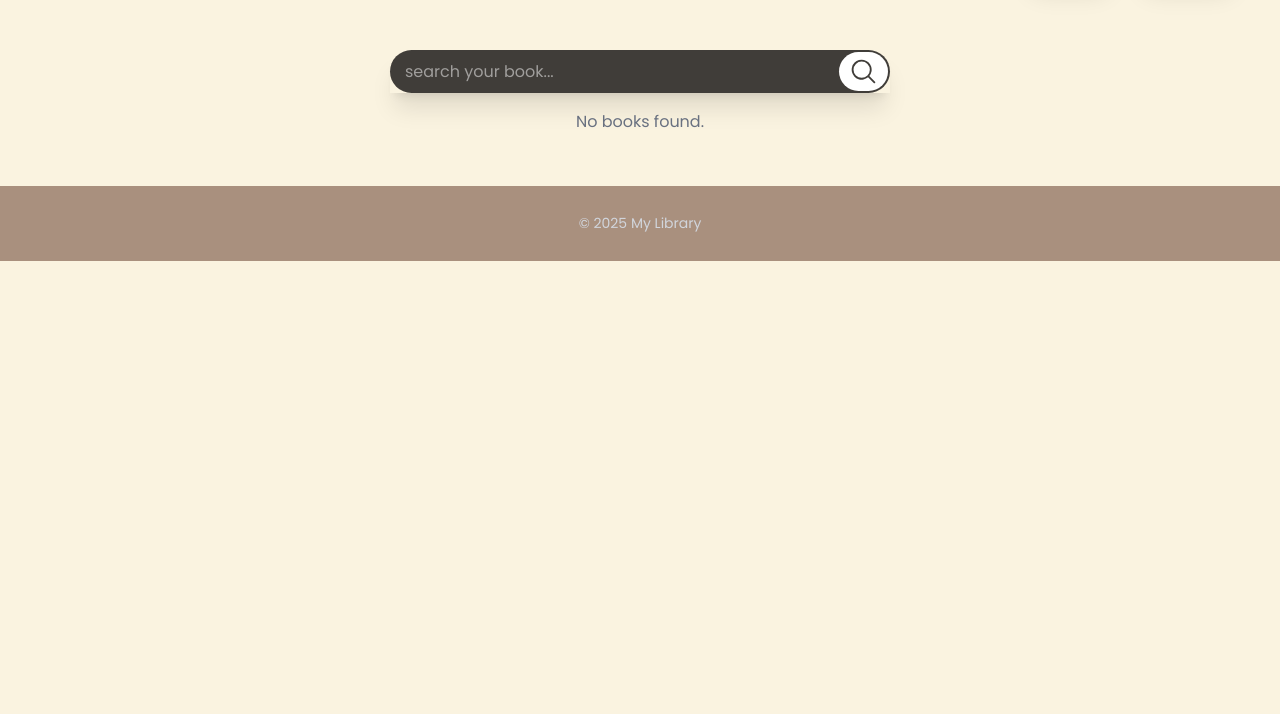
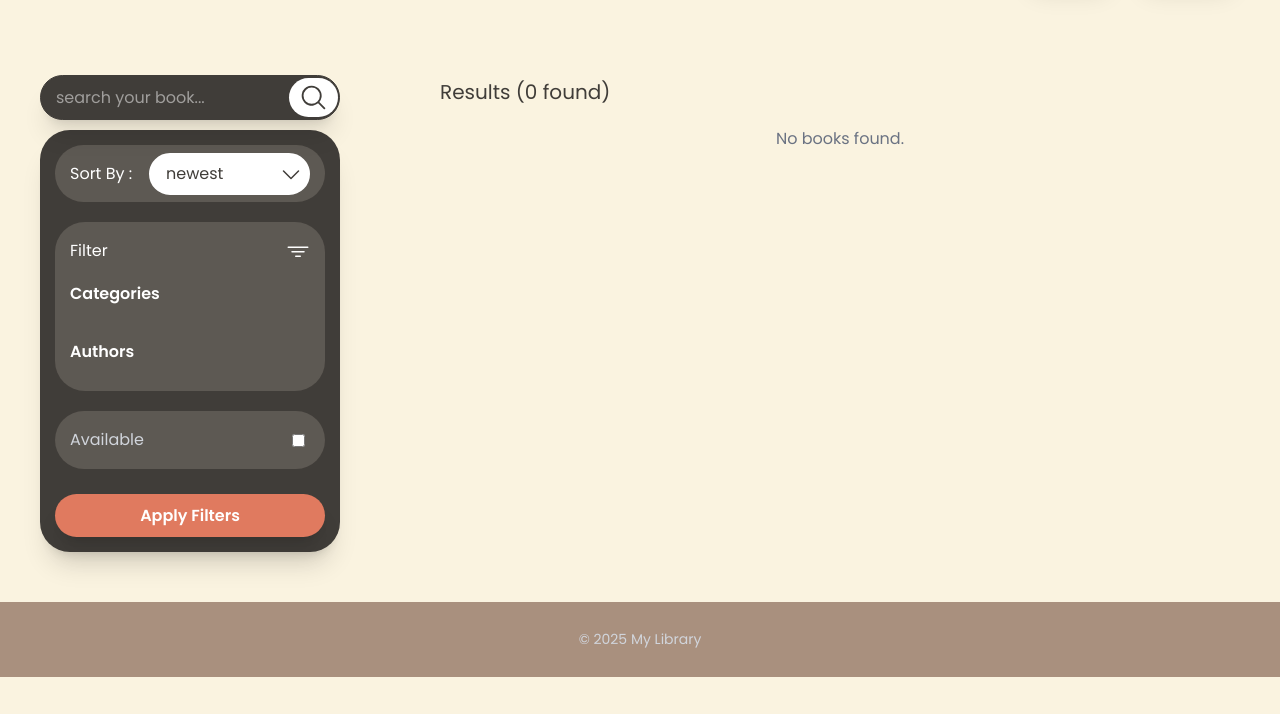
Before and after one commit to OlDeuS1/Borrow-Dee, a Django app: page /library/browse/ in a window 1280 px wide. Shown: the part 86-800 px from the top of the page. Run offline with Django 5.2, Linux system fonts and the light colour scheme; data that the repository does not hold is empty.

Commit message:
finish browse page, filter, sort, search

```diff
--- a/Borrow_Dee/library/templates/browse.html
+++ b/Borrow_Dee/library/templates/browse.html
@@ -1,22 +1,28 @@
-{% extends "layout.html" %}
+{% extends "layouts/layout.html" %}
 {% load static %}
 
-{% block title %} Home {% endblock %}
+{% block title %} Browse {% endblock %}
 
 {% block header %}
-    {% include "navigation.html" with active="browse" %}
+    {% include "layouts/navigation.html" with active="browse" %}
 {% endblock %}
 
 {% block content %}
-    {% include "searchComponent.html" %}
+    <div class="browse flex gap-40 mt-10 relative">
+        <form action="{% url 'browse' %}" method="get" class="max-w-[30rem] w-full sticky top-0 h-fit">
+            {% include "components/searchComponent.html" %}
+            {% include "components/filterComponent.html" with authors=authors categories=categories %}
+        </form>
+        <div class="browse__content w-full">
+            <div class="browse__results text-[2rem]">Results ({{ books.count }} found)</div>
             {% if books %}
-        <div class="books grid grid-cols-7 content-between gap-14 mt-12">
+                <div class="books grid grid-cols-5 content-between gap-14 mt-12">
                     {% for book in books %}
                         <div class="book text-center relative">
                             <img src="{% if book.image %}{{ book.image }}{% else %} {% static 'images/No_image_available.svg' %} {% endif %}" alt="{{ book.title }}">
                             <div class="book-detail flex flex-col justify-between items-center gap-1 mt-8">
                                 <div class="text-[1.6rem]">{{ book.title }}</div>
-                        <p class="text-[#E07A5F]">Rating : {% if book.avg_rating %} {{ book.avg_rating }} {% else %} 0 {% endif %}</p>
+                                <p class="text-[#E07A5F]">Rating : {% if book.avg_rating %} {{ book.avg_rating }} {% else %} N/A {% endif %}</p>
                             </div>
                         </div>
                     {% endfor %}
@@ -24,4 +30,6 @@
             {% else %}
                 <p class="text-gray-500 mt-6 text-center">No books found.</p>
             {% endif %}
+        </div>
+    </div>
 {% endblock %}
--- /dev/null
+++ b/Borrow_Dee/library/templates/components/filterComponent.html
@@ -0,0 +1,53 @@
+<div class="filter-component flex flex-col gap-8 w-full bg-[#403D39] text-white shadow-xl rounded-[3rem] p-6">
+    <div class="sort flex gap-4 items-center bg-[#5D5953] rounded-[3rem] py-3 px-6 w-full">
+        <div class="sort__title w-[30%]">Sort By :</div>
+        <div class="sort__select relative w-[70%]">
+            <select name="sort" id="sort" class="text-[#403D39] focus:outline-none border-2 border-white focus:border-[#E07A5F] bg-white rounded-[3rem] py-2 px-6 w-full cursor-pointer" style="appearance: none;">
+                <option value="newest" {% if sort == "newest" %}selected{% endif %}>newest</option>
+                <option value="oldest" {% if sort == "oldest" %}selected{% endif %}>oldest</option>
+                <option value="rating-up" {% if sort == "rating-up" %}selected{% endif %}>rating &uparrow;</option>
+                <option value="rating-down" {% if sort == "rating-down" %}selected{% endif %}>rating &downarrow;</option>
+            </select>
+            <svg class="down-icon absolute top-1/2 right-3 -translate-y-1/2 pointer-events-none" xmlns="http://www.w3.org/2000/svg" width="24" height="24" fill="#403D39" viewBox="0 0 256 256">
+                <path d="M213.66,101.66l-80,80a8,8,0,0,1-11.32,0l-80-80A8,8,0,0,1,53.66,90.34L128,164.69l74.34-74.35a8,8,0,0,1,11.32,11.32Z"></path>
+            </svg>
+        </div>
+    </div>
+    <div class="filter flex flex-col gap-4 bg-[#5D5953] rounded-[3rem] p-6 w-full">
+        <div class="filter__header flex items-center justify-between w-full">
+            <div class="filter__title">Filter</div>
+            <svg xmlns="http://www.w3.org/2000/svg" width="24" height="24" fill="#fff" viewBox="0 0 256 256">
+                <path d="M200,136a8,8,0,0,1-8,8H64a8,8,0,0,1,0-16H192A8,8,0,0,1,200,136Zm32-56H24a8,8,0,0,0,0,16H232a8,8,0,0,0,0-16Zm-80,96H104a8,8,0,0,0,0,16h48a8,8,0,0,0,0-16Z"></path>
+            </svg>
+        </div>
+        <div class="filter__content">
+            <div class="filter__categories">
+                <div class="filter__categories-title font-semibold mt-2">Categories</div>
+                <ul class="filter__categories-list mt-4 flex flex-col gap-1">
+                    {% for category in categories %}
+                        <li class="filter__categories-item ml-6 flex items-center justify-between">
+                            <label for="category-{{ category.id }}" class="cursor-pointer text-gray-300 hover:text-white transition-all">{{ category.name }}</label>
+                            <input type="checkbox" name="category" id="category-{{ category.id }}" value="{{ category.name }}" class="mr-2 cursor-pointer" {% if category.name in filter_categories %}checked{% endif %}>
+                        </li>
+                    {% endfor %}
+                </ul>
+            </div>
+            <div class="filter__authors">
+                <div class="filter__authors-title font-semibold mt-8">Authors</div>
+                <ul class="filter__authors-list mt-4 flex flex-col gap-1">
+                    {% for author in authors %}
+                        <li class="filter__authors-item ml-6 flex items-center justify-between">
+                            <label for="author-{{ author.id }}" class="cursor-pointer text-gray-300 hover:text-white transition-all">{{ author.name }}</label>
+                            <input type="checkbox" name="author" id="author-{{ author.id }}" value="{{ author.name }}" class="mr-2 cursor-pointer" {% if author.name in filter_authors %}checked{% endif %}>
+                        </li>
+                    {% endfor %}
+                </ul>
+            </div>
+        </div>
+    </div>
+    <div class="available flex justify-between gap-4 items-center bg-[#5D5953] rounded-[3rem] p-6 w-full">
+        <label for="available" class="cursor-pointer text-gray-300 hover:text-white transition-all">Available</label>
+        <input type="checkbox" name="available" id="available" value="true" class="mr-2 cursor-pointer" {% if filter_availability %}checked{% endif %}>
+    </div>
+    <button type="submit" class="cursor-pointer mt-2 px-8 py-3 rounded-[3rem] bg-[#E07A5F] text-white transition-all hover:bg-[#ba5e49] shadow-xl font-semibold">Apply Filters</button>
+</div>
--- /dev/null
+++ b/Borrow_Dee/library/templates/components/searchComponent.html
@@ -0,0 +1,14 @@
+<div class="search mb-4 relative">
+    <input
+        type="text"
+        name="search"
+        id="search"
+        placeholder="search your book..."
+        value="{{ search_query }}"
+        class="bg-[#403D39] transition-all focus:outline-none border border-[#403D39] focus:border-[#E07A5F] text-white rounded-[3rem] py-3 pl-6 pr-25 w-full shadow-xl">
+    <button type="submit" class="cursor-pointer absolute right-[2px] top-[3px] bg-white rounded-[3rem] px-4 py-2 inline-block hover:bg-gray-300 transition-all">
+        <svg xmlns="http://www.w3.org/2000/svg" width="29" height="29" fill="#403D39" viewBox="0 0 256 256">
+            <path d="M229.66,218.34l-50.07-50.06a88.11,88.11,0,1,0-11.31,11.31l50.06,50.07a8,8,0,0,0,11.32-11.32ZM40,112a72,72,0,1,1,72,72A72.08,72.08,0,0,1,40,112Z"></path>
+        </svg>
+    </button>
+</div>
--- a/Borrow_Dee/library/templates/layout.html
+++ b/Borrow_Dee/library/templates/layouts/layout.html
@@ -13,11 +13,11 @@
         {% block header %}{% endblock %}
     </header>
     <main>
-        <div class="content nav max-w-[120rem] mx-auto py-20">
+        <div class="content max-w-[120rem] mx-auto py-20">
             {% block content %}{% endblock %}
         </div>
     </main>
-    <footer class="content nav py-10 bg-[#A9907E]">
+    <footer class="content py-10 bg-[#A9907E]">
         <p class="text-center text-gray-300 text-light text-[1.4rem]">&copy; 2025 My Library</p>
     </footer>
     {% block script %}<script></script>{% endblock %}
--- a/Borrow_Dee/library/templates/searchComponent.html
+++ /dev/null
@@ -1,15 +0,0 @@
-<form action="{% url 'browse' %}" method="get" class="mb-4 max-w-[50rem] mx-auto shadow-xl relative">
-    {% csrf_token %}
-    <input
-        type="text"
-        name="search"
-        id="search"
-        placeholder="search your book..."
-        value="{{ request.GET.search }}"
-        class="bg-[#403D39] transition-all focus:outline-[#E07A5F] text-white rounded-[3rem] py-3 pl-6 pr-25 w-full">
-    <button type="submit" class="cursor-pointer absolute right-[2px] top-[2px] bg-white rounded-[3rem] px-4 py-2 inline-block hover:bg-gray-300 transition-all">
-        <svg xmlns="http://www.w3.org/2000/svg" width="29" height="29" fill="#403D39" viewBox="0 0 256 256">
-            <path d="M229.66,218.34l-50.07-50.06a88.11,88.11,0,1,0-11.31,11.31l50.06,50.07a8,8,0,0,0,11.32-11.32ZM40,112a72,72,0,1,1,72,72A72.08,72.08,0,0,1,40,112Z"></path>
-        </svg>
-    </button>
-</form>
--- a/Borrow_Dee/library/views.py
+++ b/Borrow_Dee/library/views.py
@@ -59,6 +59,44 @@ class IndexView(View):
 class BrowseView(View):
     def get(self, request):
         search_query = request.GET.get('search', '')
-        print(search_query)
-        books = Book.objects.filter(title__icontains=search_query)
-        return render(request, "browse.html", {"books": books})
+        sort = request.GET.get('sort', '')
+        filter_categories = request.GET.getlist('category')
+        filter_authors = request.GET.getlist('author')
+        filter_availability = request.GET.get('available', '')
+
+        books = Book.objects.annotate(borrow_count=Count('borrow'), available_count=F('amount') - F('borrow_count'), avg_rating=Avg('rating__score', default=0))
+        authors = Author.objects.all()
+        categories = Category.objects.all()
+
+        if sort:
+            if sort == 'newest':
+                books = books.order_by('-published_date')
+            elif sort == 'oldest':
+                books = books.order_by('published_date')
+            elif sort == 'rating-up':
+                books = books.order_by('-avg_rating')
+            elif sort == 'rating-down':
+                books = books.order_by('avg_rating')
+
+        if search_query:
+            books = books.filter(title__icontains=search_query)
+        if filter_categories:
+            books = books.filter(category__name__in=filter_categories)
+        if filter_authors:
+            books = books.filter(author__name__in=filter_authors)
+
+        if filter_availability == 'true':
+            books = books.filter(available_count__gt=0)
+
+        context = {
+            "books": books,
+            "authors": authors,
+            "categories": categories,
+            "search_query": search_query,
+            "sort": sort,
+            "filter_categories": filter_categories,
+            "filter_authors": filter_authors,
+            "filter_availability": filter_availability,
+        }
+
+        return render(request, "browse.html", context)
```
Also changed, not shown: Borrow_Dee/library/templates/index.html (+6 -3 lines), Borrow_Dee/library/templates/layouts/navigation.html (renamed from Borrow_Dee/library/templates/navigation.html). Lines whose indentation alone changed are shown as unchanged.
